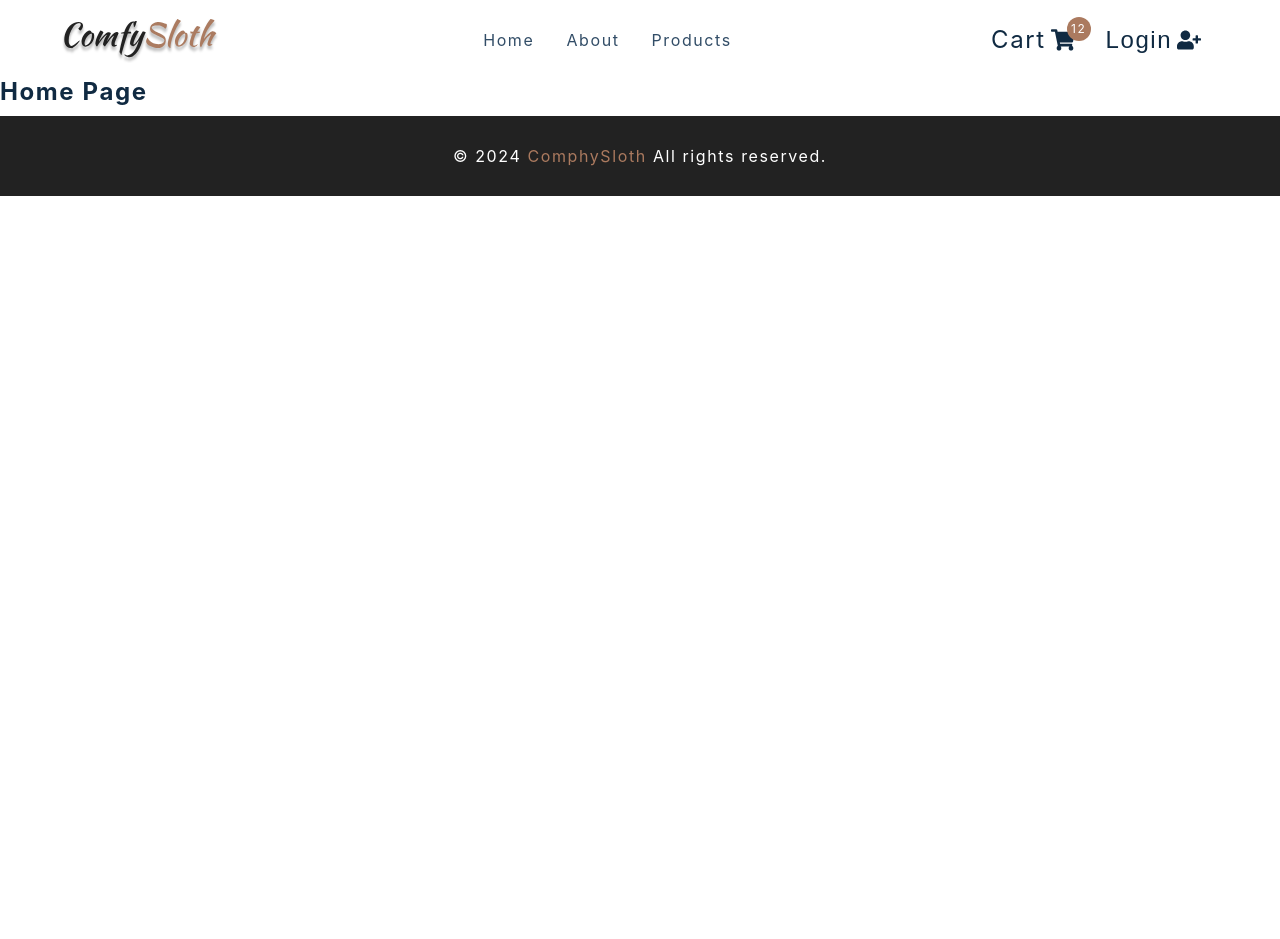
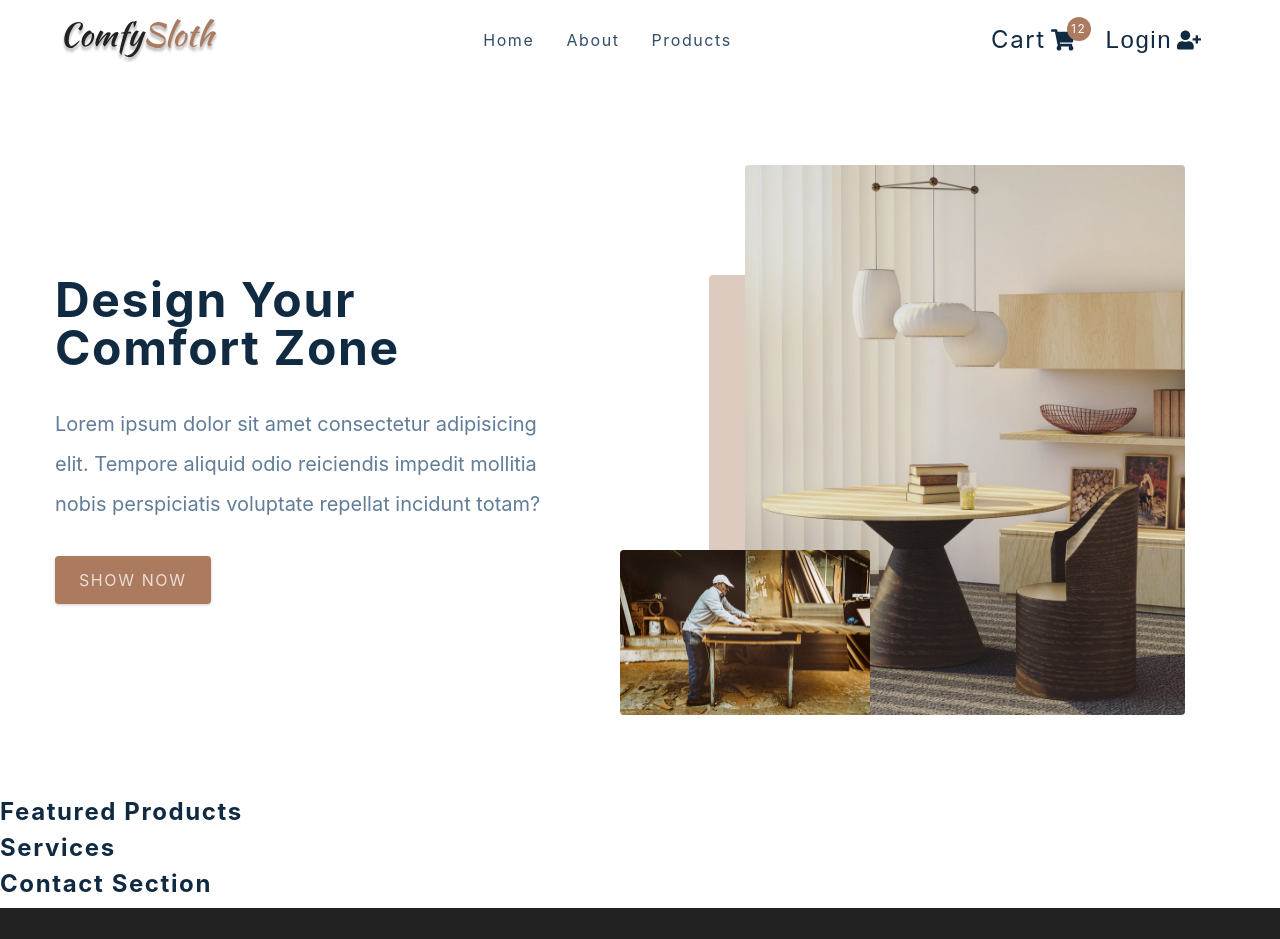
Before and after one commit to devtariq/comfy-store, a React (Create React App) app: page / in a window 1280 px wide. Shown: the top 939 px of the page. Before the commit the page ends 800 px from the top, so only its background shows below. Built offline with nearby package versions, Linux system fonts and the light colour scheme; the HTML template or start-up script is replaced by a standard one.

Commit message:
home start

```diff
--- a/src/App.js
+++ b/src/App.js
@@ -1,7 +1,7 @@
 import React from 'react'
 import { BrowserRouter as Router, Switch, Route } from 'react-router-dom'
 import { Navbar, Sidebar, Footer } from './components'
-//325 About, Checkout Page
+//327 Home Page - Services
 import {Home,Products, SingleProduct, Cart, Checkout, About, PrivateRoute, Error } from './pages';
 
 function App() {
--- a/src/components/Hero.js
+++ b/src/components/Hero.js
@@ -5,7 +5,17 @@ import heroBcg from '../assets/hero-bcg.jpeg'
 import heroBcg2 from '../assets/hero-bcg-2.jpeg'
 
 const Hero = () => {
-  return <h4>hero</h4>
+  return <Wrapper className='section-center'>
+    <article className="content">
+      <h1>Design your <br /> Comfort Zone</h1>
+      <p>Lorem ipsum dolor sit amet consectetur adipisicing elit. Tempore aliquid odio reiciendis impedit mollitia nobis perspiciatis voluptate repellat incidunt totam?</p>
+      <Link to="/products" className="btn hero-btn">Show Now</Link>
+    </article>
+    <article className="img-container">
+      <img src={heroBcg} alt="Nice Table" className='main-img' />
+      <img src={heroBcg2} alt="Nice Table" className='accent-img' />
+    </article>
+  </Wrapper>
 }
 
 const Wrapper = styled.section`
--- a/src/components/PageHero.js
+++ b/src/components/PageHero.js
@@ -1,8 +1,16 @@
 import React from 'react'
 import styled from 'styled-components'
 import { Link } from 'react-router-dom'
-const PageHero = () => {
-  return <h4>page hero</h4>
+const PageHero = ({title}) => {
+  return (
+    <Wrapper>
+      <section className='section-center'>
+        <h3>
+          <Link to='/'>Home</Link> / {title}
+        </h3>
+      </section>
+    </Wrapper>
+  );
 }
 
 const Wrapper = styled.section`
--- a/src/pages/AboutPage.js
+++ b/src/pages/AboutPage.js
@@ -4,7 +4,20 @@ import { PageHero } from '../components'
 import aboutImg from '../assets/hero-bcg.jpeg'
 
 const AboutPage = () => {
-  return <h4>about page</h4>
+  return <main>
+    <PageHero title="About" />
+    <Wrapper className='page section section-center'>
+      <img src={aboutImg} alt="Nice desk" />
+      <article>
+        <div className="title">
+          <h2>Our Story</h2>
+          <div className="underline"></div>
+        </div>
+        <p>Lorem ipsum dolor sit amet consectetur adipisicing elit. Tempora, molestias veritatis? Perspiciatis quis amet magnam laborum unde quidem dolorum, repudiandae in voluptate nisi porro nesciunt commodi earum ipsam tempore voluptates rerum officia eius necessitatibus natus suscipit velit molestias consequatur. Illum.</p>
+        <p>Lorem ipsum dolor sit amet consectetur adipisicing elit. Corrupti maxime sunt facere unde sequi reiciendis natus asperiores modi, voluptatem cum ut distinctio quae. Dolor, odit!</p>
+      </article>
+    </Wrapper>
+  </main>
 }
 
 const Wrapper = styled.section`
--- a/src/pages/CheckoutPage.js
+++ b/src/pages/CheckoutPage.js
@@ -6,7 +6,14 @@ import { useCartContext } from '../context/cart_context'
 import { Link } from 'react-router-dom'
 
 const CheckoutPage = () => {
-  return <h4>checkout page</h4>
+  return(
+    <main>
+      <PageHero title="Checkout" />
+      <Wrapper className='page'>
+          <h2>Checkout details here</h2>
+      </Wrapper>
+    </main>
+  )
 }
 const Wrapper = styled.div``
 export default CheckoutPage
--- a/src/pages/HomePage.js
+++ b/src/pages/HomePage.js
@@ -1,7 +1,12 @@
-import React from 'react'
-import { FeaturedProducts, Hero, Services, Contact } from '../components'
+import React from 'react';
+import {FeaturedProducts, Hero, Services, Contact} from '../components';
 const HomePage = () => {
-  return <h4>home page</h4>
-}
+  return <main>
+      <Hero />
+      <FeaturedProducts />
+      <Services />
+      <Contact />
+  </main>;
+};
 
-export default HomePage
+export default HomePage;
```
